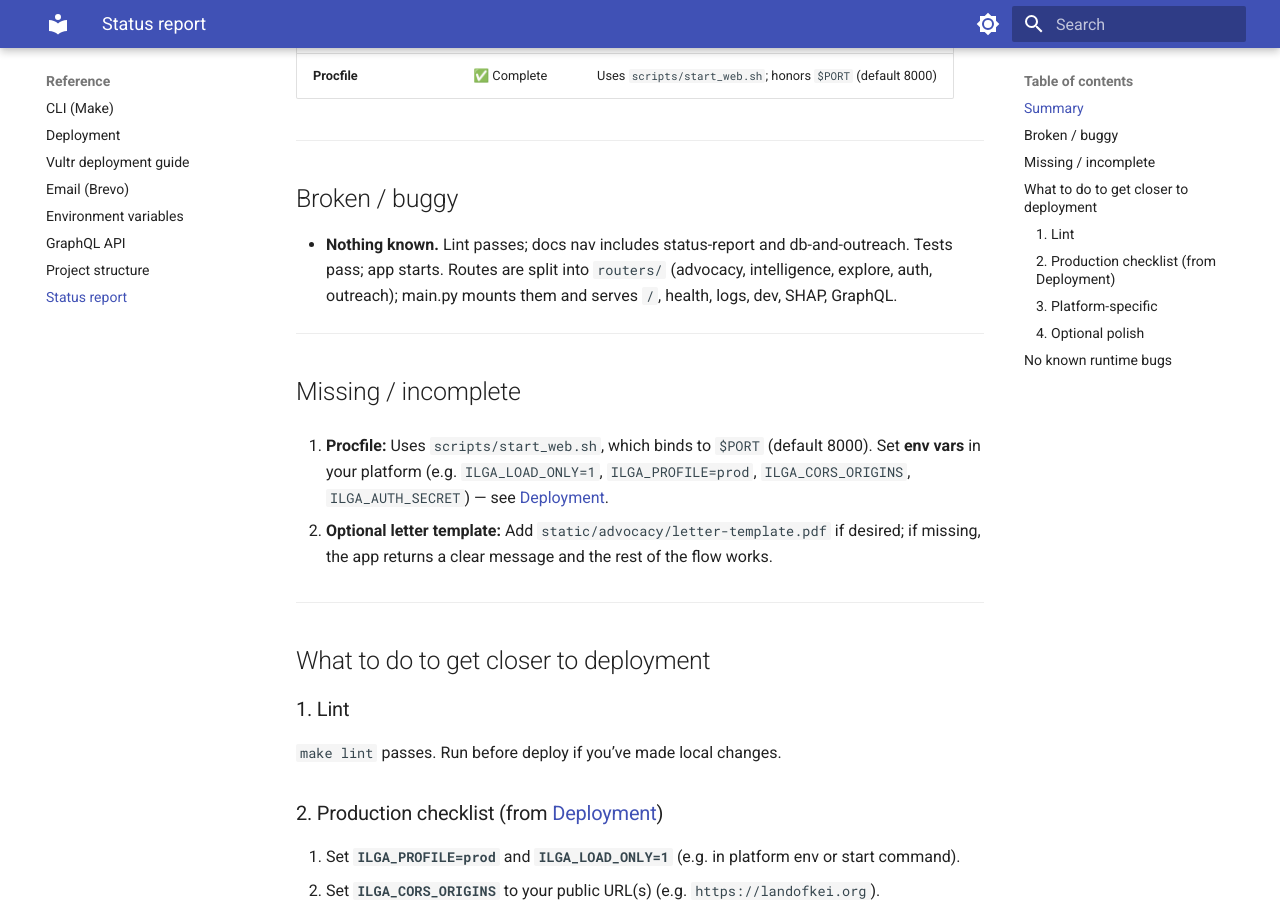
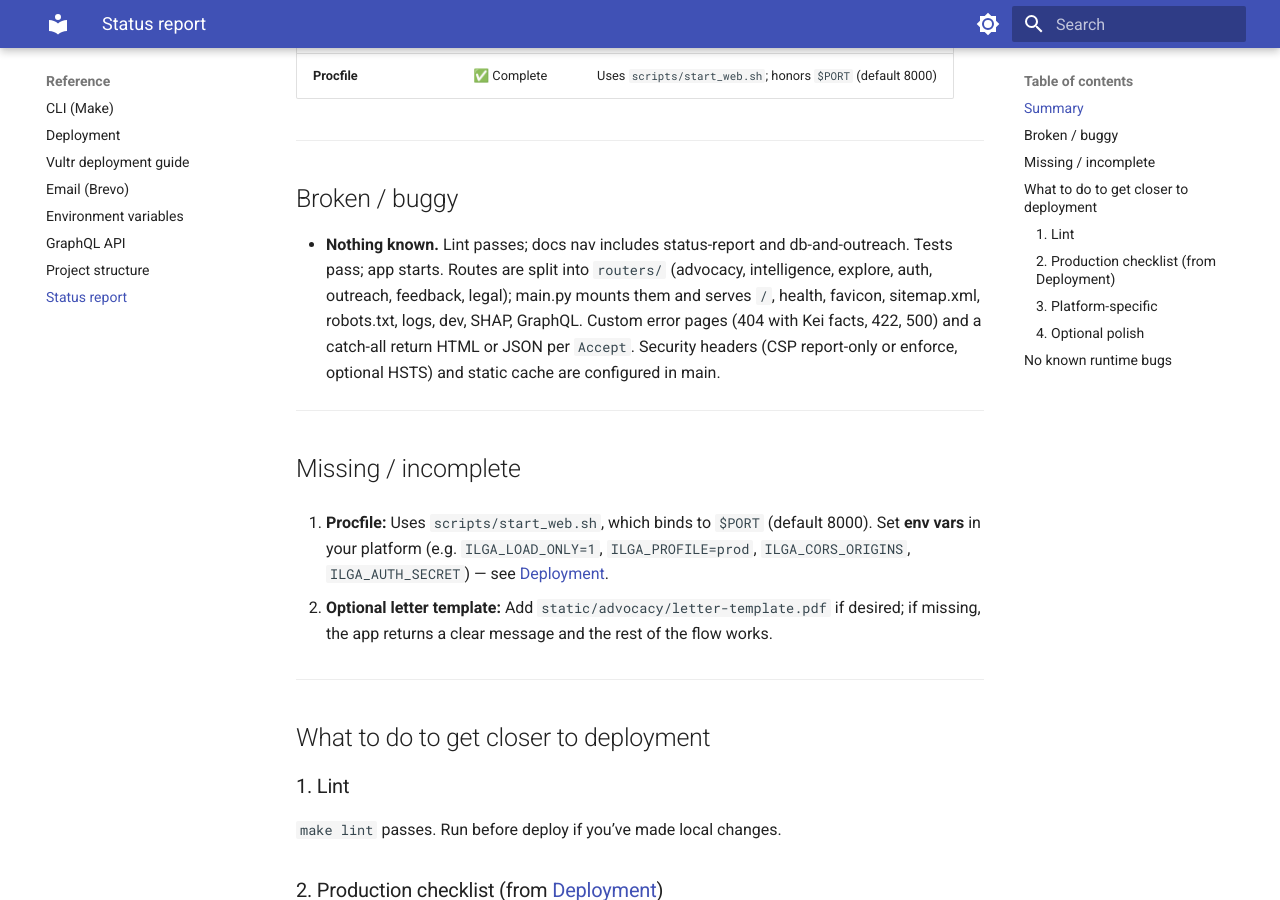
Before and after one commit to tyler-morales/ilga-graph, an MkDocs documentation site: the page built from docs/reference/status-report.md, in a window 1280 px wide and 900 px high, scrolled down 545 px. Built offline with MkDocs 1.6.1 and Material for MkDocs 9.7.7, drawn with Linux system fonts in a browser that asks for light colours; some of the changed text lies outside the part shown.

Commit message:
Update legal and SEO routes, enhance status report documentation, and refine sitemap configuration
- Added /privacy and /terms to the API key exempt set, ensuring legal pages are publicly accessible when ILGA_API_KEY is set.
- Updated _SITEMAP_PATHS to include /privacy and /terms for improved SEO.
- Enhanced status-report.md to reflect the inclusion of feedback and legal routes, along with documentation of custom error pages and security headers.

```diff
--- a/docs/reference/status-report.md
+++ b/docs/reference/status-report.md
@@ -18,7 +18,7 @@
 
 ## Broken / buggy
 
-- **Nothing known.** Lint passes; docs nav includes status-report and db-and-outreach. Tests pass; app starts. Routes are split into `routers/` (advocacy, intelligence, explore, auth, outreach); main.py mounts them and serves `/`, health, logs, dev, SHAP, GraphQL.
+- **Nothing known.** Lint passes; docs nav includes status-report and db-and-outreach. Tests pass; app starts. Routes are split into `routers/` (advocacy, intelligence, explore, auth, outreach, feedback, legal); main.py mounts them and serves `/`, health, favicon, sitemap.xml, robots.txt, logs, dev, SHAP, GraphQL. Custom error pages (404 with Kei facts, 422, 500) and a catch-all return HTML or JSON per `Accept`. Security headers (CSP report-only or enforce, optional HSTS) and static cache are configured in main.
 
 ---
 
@@ -63,6 +63,7 @@
 - **Health:** `/health` returns counts and `ready`; exempt from API key.
 - **Auth/outreach:** `/auth`, `/outreach` exempt; DB created via `init_db()` on startup.
 - **SSR pages:** `/advocacy`, `/explore`, `/intelligence` exempt when `ILGA_API_KEY` is set.
+- **Legal:** `/privacy`, `/terms` and **SEO:** `/sitemap.xml`, `/robots.txt` exempt from API key.
 - **GraphQL:** `/graphql` correctly requires `X-API-Key` when `ILGA_API_KEY` is set.
 
 No open FIXME/TODO that clearly block deployment. Before go-live: set **env vars** (see checklist above), **populate cache/**, and use a **persistent data/** (and optionally cache/) volume on PaaS.
```
Also changed, not shown: TODOS.md (+1 -0 lines), 1 other file.
